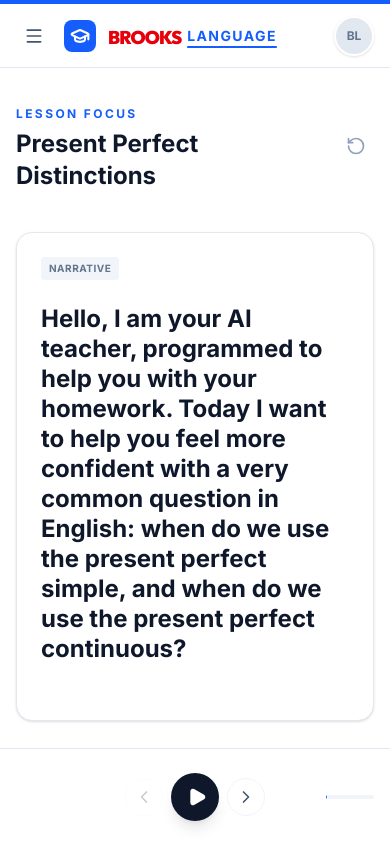
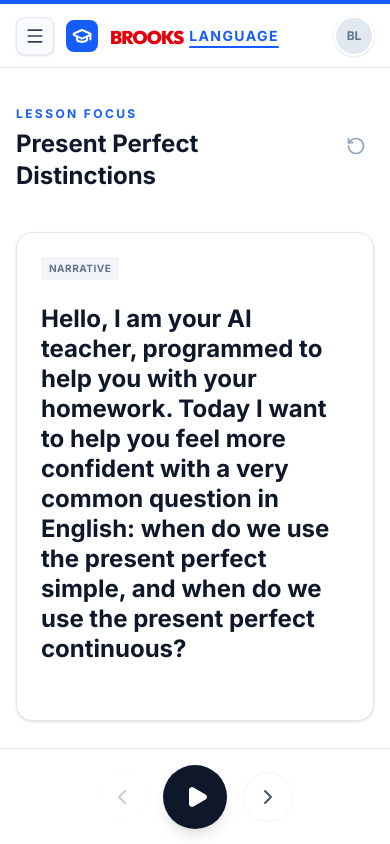
Before and after one commit to brooks-debug/Perfect-Present-Perfect, a React (Vite) app: page / in a window 390 px wide. Built offline with nearby package versions, Linux system fonts and the light colour scheme.

Commit message:
fix: Improve UI responsiveness and visual feedback
Adjusted `div` height for better mobile viewport handling and enhanced the sidebar toggle button with improved styling and active state feedback.

```diff
--- a/src/App.tsx
+++ b/src/App.tsx
@@ -168,13 +168,13 @@ export default function App() {
   };
 
   return (
-    <div className="bg-slate-50 text-slate-900 h-screen flex flex-col font-sans border-t-4 border-blue-600 overflow-hidden shadow-2xl relative">
+    <div className="bg-slate-50 text-slate-900 h-[100dvh] flex flex-col font-sans border-t-4 border-blue-600 overflow-hidden shadow-2xl relative">
       {/* Header Navigation */}
       <nav className="h-16 bg-white border-b border-slate-200 flex items-center justify-between px-4 md:px-8 flex-shrink-0 z-50">
         <div className="flex items-center gap-3">
           <button
             onClick={() => setIsSidebarOpen(!isSidebarOpen)}
-            className="p-2 md:hidden hover:bg-slate-50 rounded-lg text-slate-600"
+            className="p-2 md:hidden bg-slate-50 border border-slate-200 rounded-lg text-slate-700 shadow-sm active:bg-slate-100"
             aria-label="Toggle Menu"
           >
             {isSidebarOpen ? <X size={20} /> : <Menu size={20} />}
@@ -430,10 +430,10 @@ export default function App() {
       </div>
 
       {/* Bottom Audio Bar */}
-      <footer className="h-24 bg-white border-t border-slate-200 px-4 md:px-8 flex items-center justify-between flex-shrink-0 gap-4">
-        <div className="flex items-center gap-4 w-1/4 md:w-1/3">
+      <footer className="h-24 bg-white border-t border-slate-200 px-4 md:px-8 flex items-center justify-between flex-shrink-0 gap-4 overflow-hidden">
+        <div className="hidden sm:flex items-center gap-4 w-1/3">
           <div className="flex flex-col">
-            <div className="flex items-center gap-2 mt-1 invisible sm:visible">
+            <div className="flex items-center gap-2 mt-1">
               <span className={`w-2 h-2 rounded-full ${isSpeaking ? 'bg-emerald-500 shadow-sm shadow-emerald-200' : 'bg-slate-300'}`} />
               <span className="text-[10px] text-slate-500 uppercase tracking-widest font-semibold italic">Voice</span>
             </div>
@@ -441,37 +441,37 @@ export default function App() {
         </div>
 
         {/* Transport Controls */}
-        <div className="flex items-center gap-2 md:gap-3">
+        <div className="flex-grow sm:flex-grow-0 flex items-center justify-center gap-4 md:gap-6">
           <button
             onClick={handlePrev}
             disabled={currentIndex === 0}
-            className="p-2 md:p-3 disabled:opacity-30 hover:bg-slate-50 rounded-full transition-colors text-slate-600 border border-slate-100"
+            className="p-3 disabled:opacity-30 hover:bg-slate-50 rounded-full transition-colors text-slate-600 border border-slate-100"
           >
-            <ChevronLeft size={20} />
+            <ChevronLeft size={24} />
           </button>
 
           <button
             onClick={togglePlay}
-            className="w-12 h-12 md:w-14 md:h-14 bg-slate-900 rounded-full text-white hover:bg-blue-600 transition-all flex items-center justify-center shadow-lg active:scale-95"
+            className="w-16 h-16 md:w-14 md:h-14 bg-slate-900 rounded-full text-white hover:bg-blue-600 transition-all flex items-center justify-center shadow-lg active:scale-95 z-10"
           >
-            {isPlaying ? <Pause fill="currentColor" size={20} /> : <Play fill="currentColor" size={20} className="ml-1" />}
+            {isPlaying ? <Pause fill="currentColor" size={24} /> : <Play fill="currentColor" size={24} className="ml-1" />}
           </button>
 
           <button
             onClick={handleNext}
             disabled={currentIndex === lessonSteps.length - 1}
-            className="p-2 md:p-3 disabled:opacity-30 hover:bg-slate-50 rounded-full transition-colors text-slate-600 border border-slate-100"
+            className="p-3 disabled:opacity-30 hover:bg-slate-50 rounded-full transition-colors text-slate-600 border border-slate-100"
           >
-            <ChevronRight size={20} />
+            <ChevronRight size={24} />
           </button>
         </div>
 
-        <div className="w-1/4 md:w-1/3 flex justify-end items-center gap-2 md:gap-6">
-          <div className="text-right hidden sm:block">
+        <div className="hidden sm:flex w-1/3 justify-end items-center gap-6">
+          <div className="text-right">
             <span className="text-[10px] font-mono text-slate-400 block uppercase tracking-widest">Page</span>
             <span className="text-xs font-bold text-slate-600">{currentIndex + 1} / {lessonSteps.length}</span>
           </div>
-          <div className="w-12 md:w-24 h-1 bg-slate-100 rounded-full overflow-hidden">
+          <div className="w-24 h-1 bg-slate-100 rounded-full overflow-hidden">
             <div
               className="h-full bg-blue-600 transition-all duration-300"
               style={{ width: `${((currentIndex + 1) / lessonSteps.length) * 100}%` }}
```
